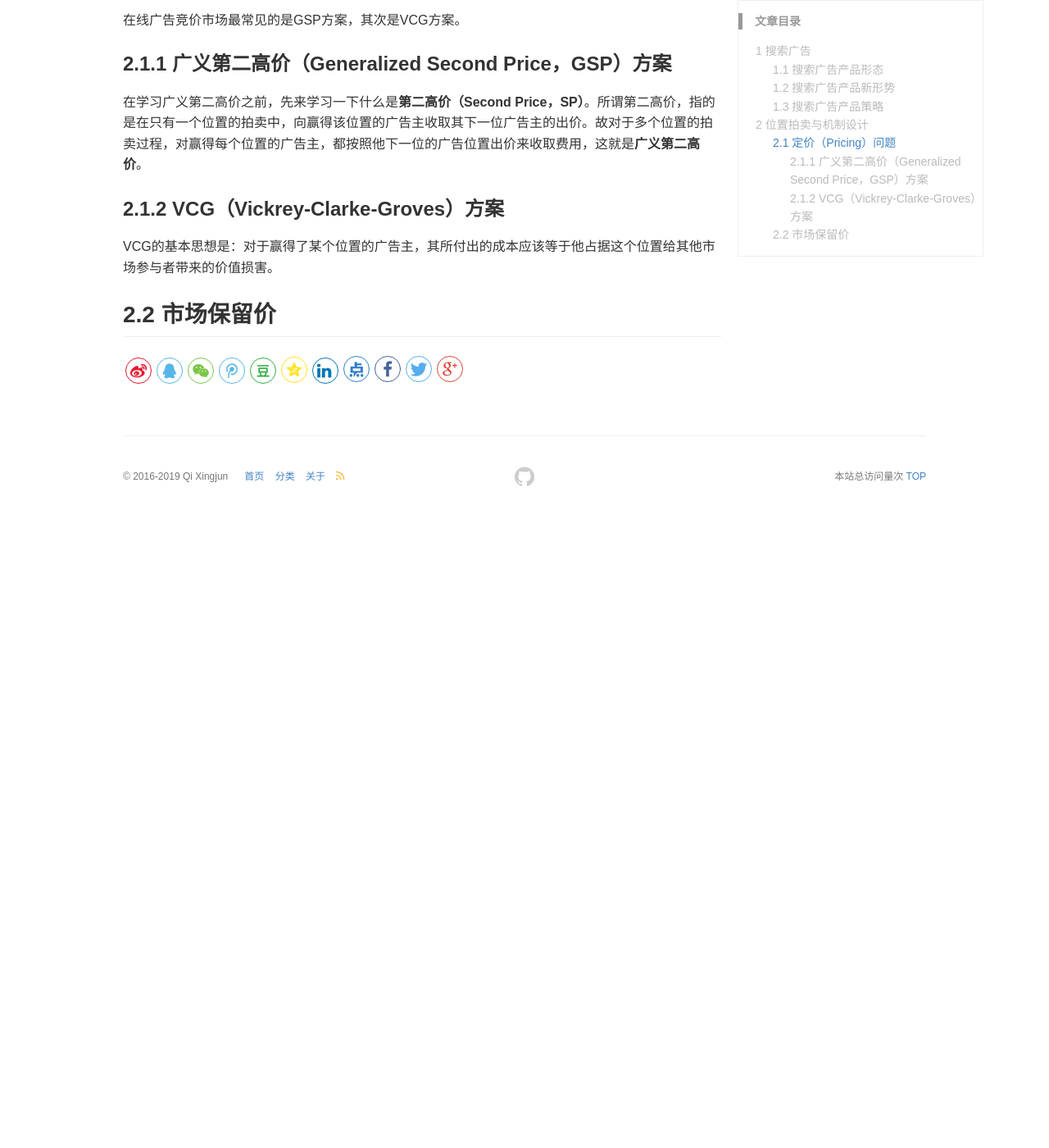
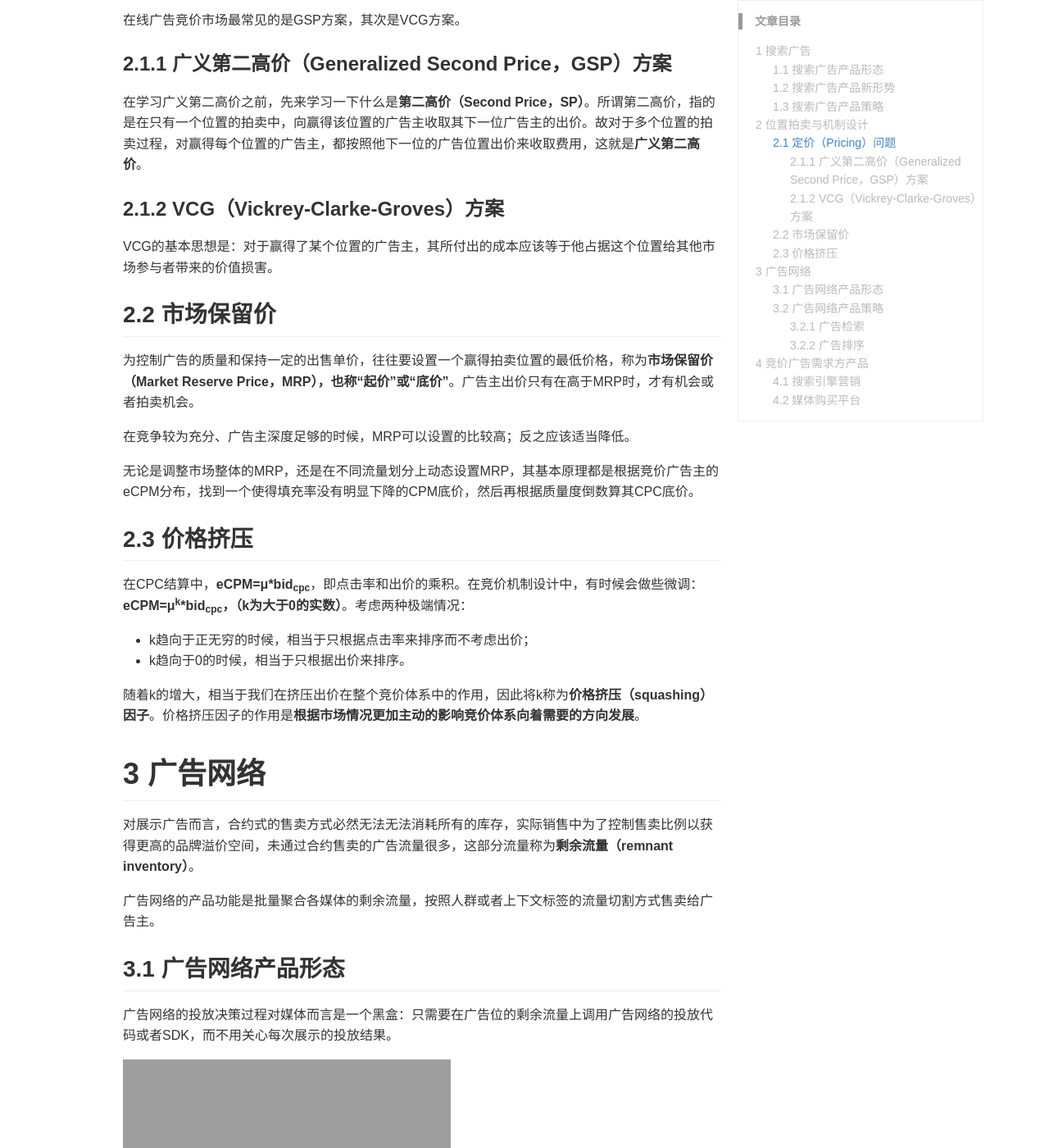
Before and after one commit to QiXingjun/QiXingjun.github.io, a Jekyll site: the page built from _posts/blog/2020-01-30-五、搜索与竞价广告.md, in a window 1280 px wide and 1400 px high, scrolled down 2421 px. Shown: the whole window at 82% size. Built offline with Jekyll 4.4.1, drawn with Linux system fonts in a browser that asks for light colours; comment, search, counter and statistics services are not loaded; before the commit the page ends 3051 px from its top, so only the background shows below that; some of the changed text lies outside the part shown.

Commit message:
Update 2020-01-30-五、搜索与竞价广告.md

```diff
--- a/_posts/blog/2020-01-30-五、搜索与竞价广告.md
+++ b/_posts/blog/2020-01-30-五、搜索与竞价广告.md
@@ -55,3 +55,56 @@ keywords: 计算广告, 搜索与竞价广告
 VCG的基本思想是：对于赢得了某个位置的广告主，其所付出的成本应该等于他占据这个位置给其他市场参与者带来的价值损害。
 
 ## 2.2 市场保留价
+为控制广告的质量和保持一定的出售单价，往往要设置一个赢得拍卖位置的最低价格，称为**市场保留价（Market Reserve Price，MRP），也称“起价”或“底价”**。广告主出价只有在高于MRP时，才有机会或者拍卖机会。
+
+在竞争较为充分、广告主深度足够的时候，MRP可以设置的比较高；反之应该适当降低。
+
+无论是调整市场整体的MRP，还是在不同流量划分上动态设置MRP，其基本原理都是根据竞价广告主的eCPM分布，找到一个使得填充率没有明显下降的CPM底价，然后再根据质量度倒数算其CPC底价。
+
+## 2.3 价格挤压
+在CPC结算中，**eCPM=μ\*bid<sub>cpc</sub>**，即点击率和出价的乘积。在竞价机制设计中，有时候会做些微调：**eCPM=μ<sup>k</sup>\*bid<sub>cpc</sub>，（k为大于0的实数）**。考虑两种极端情况：
+* k趋向于正无穷的时候，相当于只根据点击率来排序而不考虑出价；
+* k趋向于0的时候，相当于只根据出价来排序。
+
+随着k的增大，相当于我们在挤压出价在整个竞价体系中的作用，因此将k称为**价格挤压（squashing）因子**。价格挤压因子的作用是**根据市场情况更加主动的影响竞价体系向着需要的方向发展**。
+
+# 3 广告网络
+对展示广告而言，合约式的售卖方式必然无法无法消耗所有的库存，实际销售中为了控制售卖比例以获得更高的品牌溢价空间，未通过合约售卖的广告流量很多，这部分流量称为**剩余流量（remnant inventory）**。
+
+广告网络的产品功能是批量聚合各媒体的剩余流量，按照人群或者上下文标签的流量切割方式售卖给广告主。
+
+## 3.1 广告网络产品形态
+广告网络的投放决策过程对媒体而言是一个黑盒：只需要在广告位的剩余流量上调用广告网络的投放代码或者SDK，而不用关心每次展示的投放结果。
+
+![广告网络广告示例](http://qixingjun.tech/images/%E8%AE%A1%E7%AE%97%E5%B9%BF%E5%91%8A/5.3.1%E5%B9%BF%E5%91%8A%E7%BD%91%E7%BB%9C%E5%B9%BF%E5%91%8A%E7%A4%BA%E4%BE%8B.png)
+竞价广告网络的产品逻辑如图所示。竞价广告网络的产品特点：
+* 售卖的标的物主要是人群，广告位被淡化。
+* 简单的采用竞价模式而不用考虑量的合约，根据eCPM来决定每次展示分配给哪个广告主。
+* 财务上采用广告主先充值的方式，使得广告网络运营方的现金流大大改善。
+
+某些广告网络会对一部分合作提供方开放广告库供其自行挑选，这种运营模式称为**联盟（affiliate）模式**。
+
+## 3.2 广告网络产品策略
+![竞价广告网络广告决策过程示意](http://qixingjun.tech/images/%E8%AE%A1%E7%AE%97%E5%B9%BF%E5%91%8A/5.3.2%E7%AB%9E%E4%BB%B7%E5%B9%BF%E5%91%8A%E7%BD%91%E7%BB%9C%E5%B9%BF%E5%91%8A%E5%86%B3%E7%AD%96%E8%BF%87%E7%A8%8B%E7%A4%BA%E6%84%8F.png)
+广告网络广告决策的流程相对简单一些，分为**检索、排序、定价**等几个阶段。
+
+### 3.2.1 广告检索
+广告与搜索面对的文档不同，它往往是一个用布尔表达式表达的投放条件，而不是可以简单看成一个词的集合。
+
+搜索广告检索与搜索基本一致，用常规的[倒排索引](https://baike.baidu.com/item/%E5%80%92%E6%8E%92%E7%B4%A2%E5%BC%95/11001569?fr=aladdin)技术就可以解决。展示广告网络与搜索广告不同，由于用户意图不明确，我们往往要将更多的关键字、兴趣标签同时用于检索过程。
+
+### 3.2.2 广告排序
+竞价广告中排序的准则是eCPM，而在CPC结算的情形下，对 eCPM 的估计转化为对点击率的估计问题。广告网络中的CTR预测有两方面的困难：
+* 点击数据更加稀疏，而且需要同时考虑上下文和用户量方面的信息，这使得各种新广告、新策略的冷启动问题非常突出。
+* 广告网络中由于广告位的差别巨大，点击率的变动范围很大，这使得稳健地估计点击率变得相对困难。
+
+# 4 竞价广告需求方产品
+竞价广告市场的产生对需求方提出了新的问题：
+* 如何挑选合适的目标人群。
+* 如何对各个目标人群给出合适的出价。
+
+## 4.1 搜索引擎营销
+搜索广告对应的需求方产品，即通过竞价采买搜索引擎关键词来做推广，这就是**搜索引擎营销（Search Engine Marketing，SEM）**。上面说的两个问题在SEM中具体表现为**关键词的选择**和**出价**。
+
+## 4.2 媒体购买平台
+面向展示广告网络的一站式采买平台称为**媒体采买平台**，与之类似的还有**交易终端（Trading Desk，TD）**。媒体采买平台的技术挑战主要在于**ROI的优化**。要合理的选择需要的受众定向条件，并在每个人群上优化出价，以保证量的要求和优化收益是一个复杂的组合优化问题。
```
